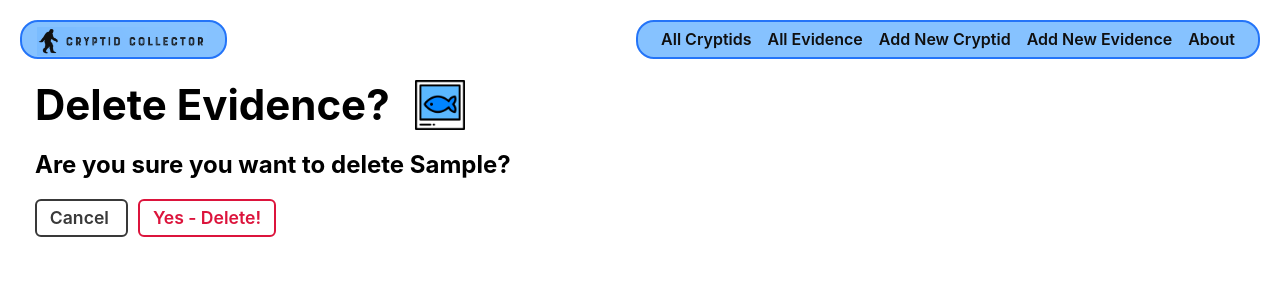
After one commit to jwcrosby/cryptidcollector, a Django app: page /evidence/1/delete/ in a window 1280 px wide. The commit adds this page. Shown: the top 300 px of the page. Run offline with Django 3.2, Linux system fonts and the light colour scheme; tables that the repository leaves empty hold one stand-in row (values such as "Sample post").

Commit message:
implement update and delete evidence functionality

```diff
--- a/main_app/templates/main_app/cryptid_form.html
+++ b/main_app/templates/main_app/cryptid_form.html
@@ -9,7 +9,7 @@
 
 <div class="page-header">
  {% if object %}
-    <h1>Edit {{object.name}}</h1>
+    <h1>Edit: {{object.name}}</h1>
   {% else %}
     <h1>Add a Cryptid</h1>
   {% endif %}
--- /dev/null
+++ b/main_app/templates/main_app/evidence_confirm_delete.html
@@ -0,0 +1,23 @@
+{% extends 'base.html' %}
+{% load static %}
+
+{% block content %}
+
+<div class="page-header">
+  <h1>Delete Evidence?</h1>
+  <img src="{% static 'images/proof.png' %}" alt="genuine proof"/>
+</div>
+<h2>Are you sure you want to delete {{ object.evidence }}?</h2>
+
+<form action="" method="POST" class="form">
+  {% csrf_token %}
+  <a
+    href="{% url 'evidence_detail' evidence.id %}"
+    class="btn secondary"
+  >
+    Cancel
+  </a>
+  <button type="submit" class="btn danger">Yes - Delete!</button>
+</form>
+
+{% endblock %}
--- a/main_app/templates/main_app/evidence_form.html
+++ b/main_app/templates/main_app/evidence_form.html
@@ -8,11 +8,11 @@
 {% block content %}
 <div class="page-header">
   {% if object %}
-    <h1>Edit {{object.evidence}}</h1>
+    <h1>Edit: {{object.evidence}}</h1>
   {% else %}
     <h1>Add New Evidence</h1>
   {% endif %}
-  <img src="{% static 'images/swamp-creature.png' %}" alt="A swampy friend"/>
+  <img src="{% static 'images/proof.png' %}" alt="genuine proof"/>
 </div>
 <form action="" method="post" class="form-container" autocomplete="off">
   {% csrf_token %}
--- a/main_app/templates/main_app/evidence_list.html
+++ b/main_app/templates/main_app/evidence_list.html
@@ -25,7 +25,7 @@
     <div class="card-bg" style="background-color: {{ evidence.color }}"></div>
     <a href="{% url 'evidence_detail' evidence.id %}">
       <div class="card-content">
-        <h2>{{ evidence.name }}</h2>
+        <h2>{{ evidence.evidence }}</h2>
         <p>beautiful {{ evidence.color }} proof</p>
       </div>
     </a>
--- a/main_app/urls.py
+++ b/main_app/urls.py
@@ -13,4 +13,6 @@ urlpatterns = [
   path('evidence/create/', views.EvidenceCreate.as_view(), name='evidence_create'),
   path('evidence/<int:pk>/', views.EvidenceDetail.as_view(), name='evidence_detail'),
   path('evidence/', views.EvidenceList.as_view(), name='evidence_index'),
+  path('evidence/<int:pk>/update/', views.EvidenceUpdate.as_view(), name='evidence_update'),
+  path('evidence/<int:pk>/delete/', views.EvidenceDelete.as_view(), name='evidence_delete'),
 ]
--- a/main_app/views.py
+++ b/main_app/views.py
@@ -58,3 +58,11 @@ class EvidenceList(ListView):
 
 class EvidenceDetail(DetailView):
     model = Evidence
+
+class EvidenceUpdate(UpdateView):
+    model = Evidence
+    fields = ['evidence', 'color']
+
+class EvidenceDelete(DeleteView):
+    model = Evidence
+    success_url = '/evidence/'
```
